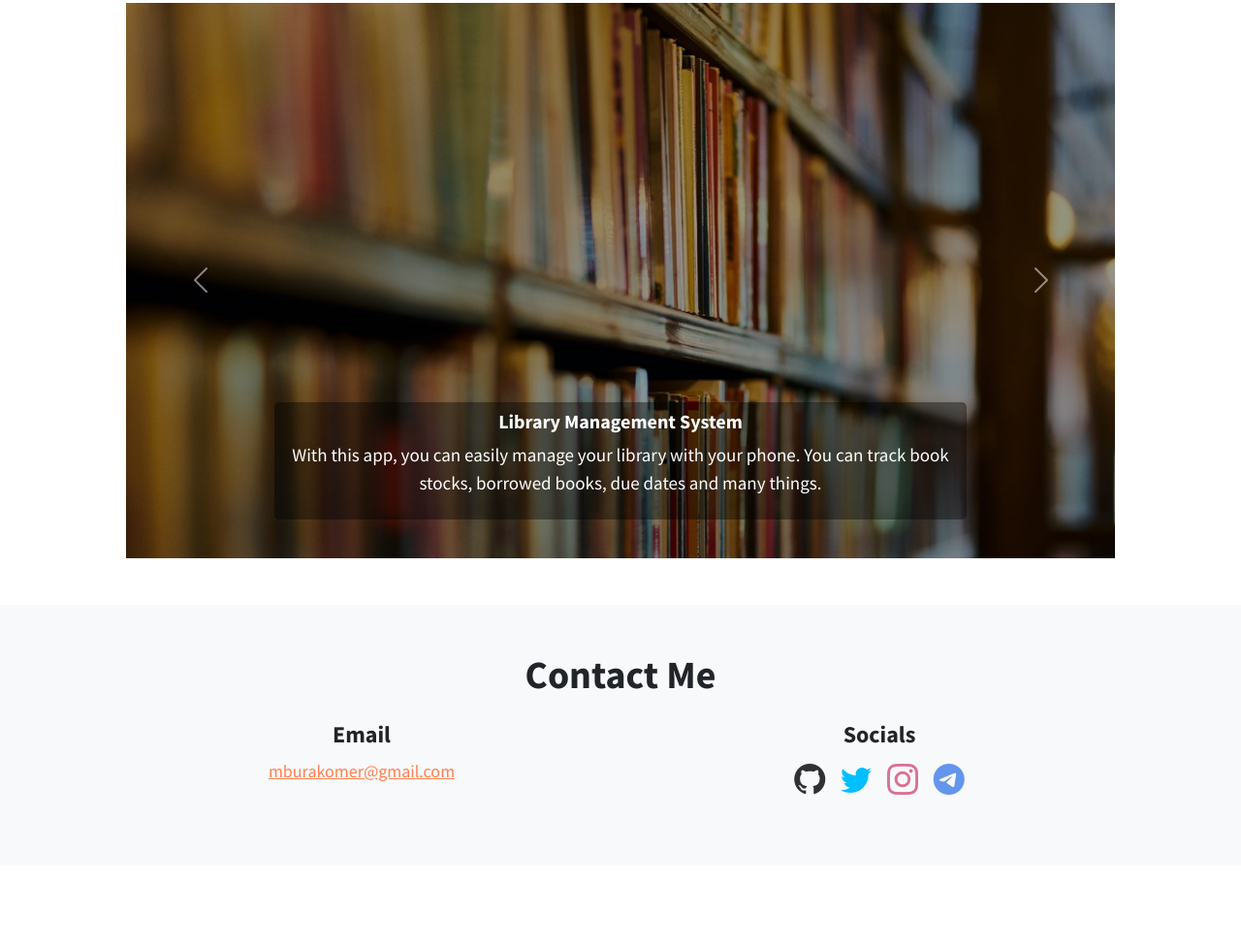
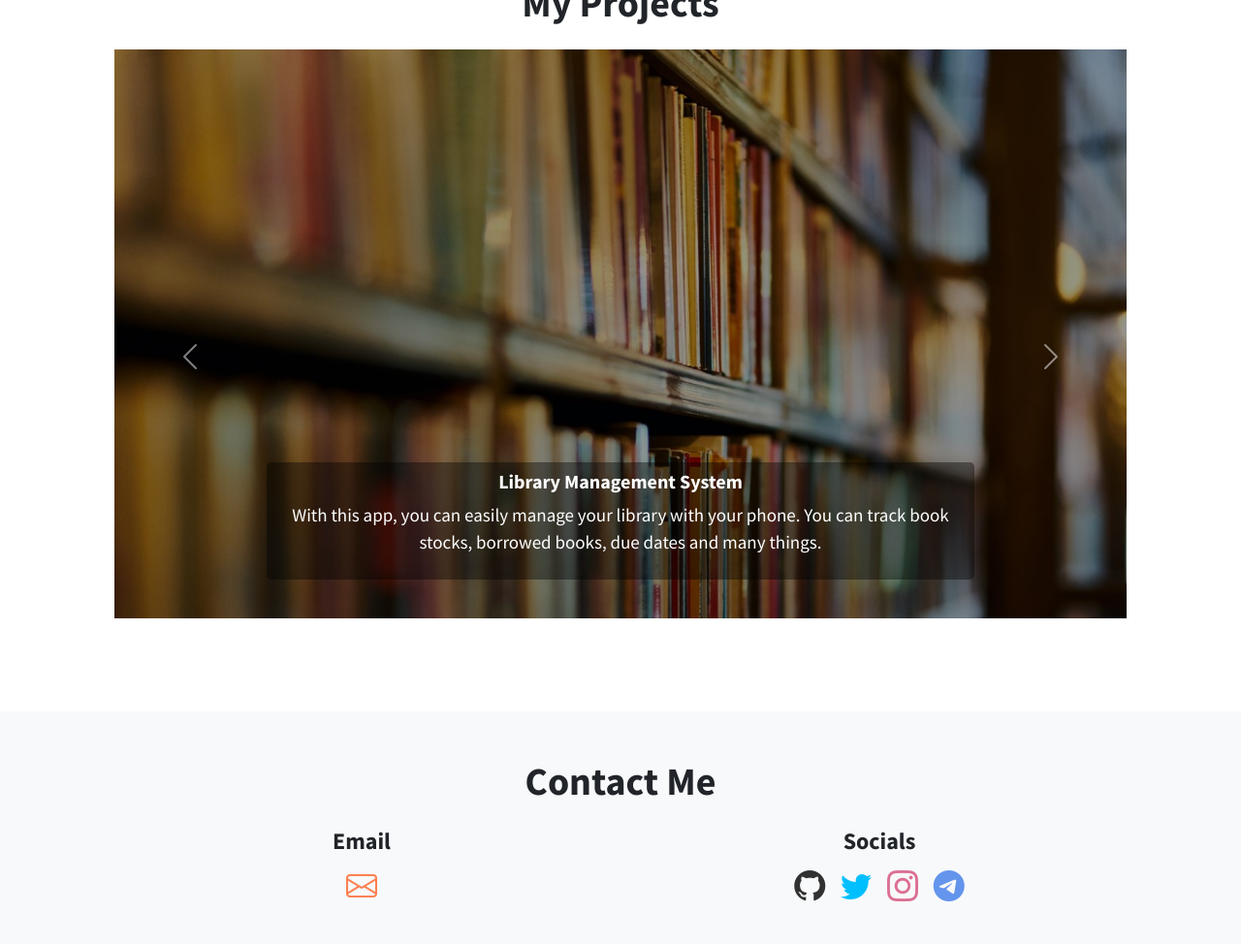
Before and after one commit to burakomer/burakomer.github.io, a plain HTML site: page index.html in a window 1280 px wide. Shown: the part 646-1620 px from the top of the page at 97% size. Before the commit the page ends 1539 px from the top, so only its background shows below. Drawn offline with nearby package versions, Linux system fonts and the light colour scheme.

Commit message:
Slider adjustments.

```diff
--- a/index.html
+++ b/index.html
@@ -10,7 +10,7 @@
   <link rel="stylesheet" href="plugins/bootstrap/css/bootstrap.min.css" />
   <link rel="stylesheet" href="plugins/bootstrap/css/bootstrap-icons.css" />
   <link rel="stylesheet" href="https://cdn.jsdelivr.net/npm/bootstrap-icons@1.4.1/font/bootstrap-icons.css">
-  <link rel="stylesheet" href="css/burak.css" />
+  <link rel="stylesheet" href="src/css/burak.css" />
   <link
     href="https://fonts.googleapis.com/css2?family=Source+Sans+Pro:ital,wght@0,200;0,300;0,400;0,600;0,700;0,900;1,200;1,300;1,400;1,600;1,700;1,900&display=swap"
     rel="stylesheet" />
@@ -57,7 +57,7 @@
         <div class="col-md-6">
           <img src="content/self-portrait.jpg" class="rounded-pill mx-auto d-block" alt="Photo of Burak" />
         </div>
-        <div class="about-text col-md-6 pt-5">
+        <div class="about-text col-md-6 ps-5 pt-4">
           <p>
             I graduated from Maltepe University in November 2020. I have a bachelor degree in Software Engineering.
           </p>
@@ -76,12 +76,11 @@
 
   <!-- PROJECTS -->
   <div class="projects body-element" id="projects">
-    <div class="container p-5">
-      <h1 class="text-center">
+    <div class="container-fluid p-5">
+      <h1 class="text-center pt-5">
         My Projects
       </h1>
-      <div class="container-fluid">
-        <div id="projects-slider" class="carousel slide" data-bs-ride="carousel">
+      <div id="projects-slider" class="carousel slide pb-5" data-bs-ride="carousel">
         <div class="carousel-inner">
           <div class="carousel-item active">
             <img src="content/ranger-slider.jpg" class="d-block w-100" alt="Ranger Saga">
@@ -128,7 +127,6 @@
       </div>
     </div>
   </div>
-  </div>
   <!-- END PROJECTS -->
 
   <!-- CONTACT -->
@@ -138,24 +136,27 @@
         Contact Me
       </h1>
       <div class="row text-center">
-        <div class="col">
+        <div class="col pb-3">
           <h4>
             Email
           </h4>
-          <a href="mailto:mburakomer@gmail.com" class="email-link">mburakomer@gmail.com</a>
+          <a href="mailto:mburakomer@gmail.com" class="social social-email" target="_blank" rel="noopener noreferrer"><i
+              class="bi-envelope"></i></a>
         </div>
-        <div class="col">
+        <div class="col pb-3">
           <h4>
             Socials
           </h4>
           <ul class="list-inline">
             <li>
-              <a href="https://www.github.com/burakomer/" class="social social-github"><i class="bi-github"></i></a>
-              <a href="https://www.twitter.com/dwarfengine/" class="social social-twitter"><i
-                  class="bi-twitter"></i></a>
-              <a href="https://www.instagram.com/burakomerart/" class="social social-instagram"><i
-                  class="bi-instagram"></i></a>
-              <a href="https://t.me/dwarfengine/" class="social social-telegram"><i class="bi-telegram"></i></a>
+              <a href="https://www.github.com/burakomer/" class="social social-github" target="_blank"
+                rel="noopener noreferrer"><i class="bi-github"></i></a>
+              <a href="https://www.twitter.com/dwarfengine/" class="social social-twitter" target="_blank"
+                rel="noopener noreferrer"><i class="bi-twitter"></i></a>
+              <a href="https://www.instagram.com/burakomerart/" class="social social-instagram" target="_blank"
+                rel="noopener noreferrer"><i class="bi-instagram"></i></a>
+              <a href="https://t.me/dwarfengine/" class="social social-telegram" target="_blank"
+                rel="noopener noreferrer"><i class="bi-telegram"></i></a>
             </li>
           </ul>
         </div>
@@ -166,7 +167,7 @@
 
   <script src="plugins/jquery.min.js"></script>
   <script src="plugins/bootstrap/js/bootstrap.min.js"></script>
-  <script src="src/burak.js"></script>
+  <script src="src/js/burak.js"></script>
 </body>
 
 </html>
--- a/css/burak.css
+++ b/src/css/burak.css
@@ -22,8 +22,7 @@ body {
     padding-right: 6px;
  }
 
- .email-link {
-    font-size: 18px;
+ .social-email {
     color: coral;
  }
 
--- a/src/burak.js
+++ b/src/js/burak.js
@@ -25,11 +25,14 @@ jQuery(function () {
 });
 
 function responsiveUpdate() {
+  var slider = $("div#projects").find("div:first");
   var win = $(this); //this = window
   if (win.width() < 768) {
     $("body").css("font-size", "16px");
+    slider.removeClass("container p-5").addClass("container-fluid");
   } else {
     $("body").css("font-size", "19px");
+    slider.removeClass("container-fluid").addClass("container p-5");
   }
 }
 
```
Lines whose indentation alone changed are shown as unchanged.
